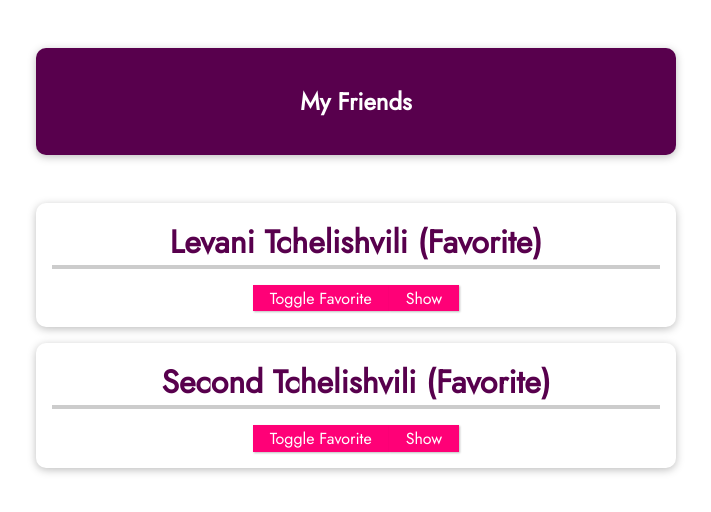
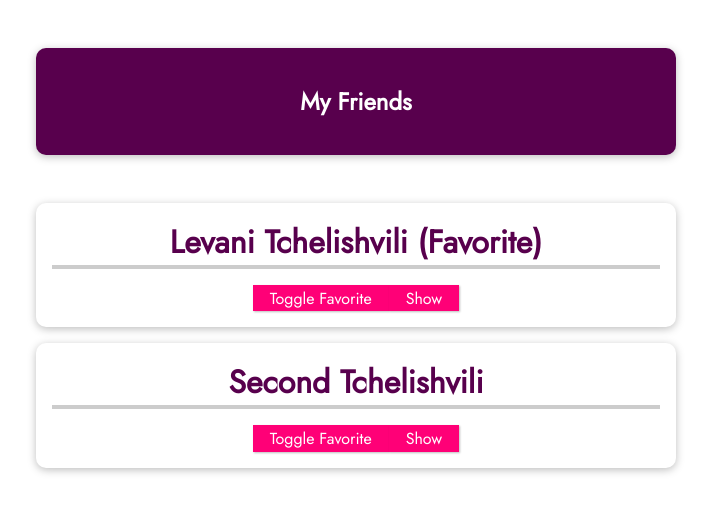
Before and after one commit to ltchelishvili1/vue-course, a Vue app in the folder vue-first-project/: page / in a window 1280 px wide. Shown: the top 512 px of the page, without its empty margins (284-995 px from the left). Built offline with nearby package versions, Linux system fonts and the light colour scheme.

Commit message:
refactor: toggle isfavorite using emit

```diff
--- a/vue-first-project/src/App.vue
+++ b/vue-first-project/src/App.vue
@@ -5,10 +5,12 @@
       <friend-contact
         v-for="friend in friends"
         :key="friend.id"
+        :id="friend.id"
         :name="friend.name"
         :phone-number="friend.phone"
         :email-address="friend.phone"
-        v-bind:is-favorite="true"
+        v-bind:is-favorite="friend.isFavorite"
+        @toggle-favorite="toggleFavoriteStatus"
       ></friend-contact>
     </ul>
   </section>
@@ -26,15 +28,25 @@
           name: "Levani Tchelishvili",
           phone: "557700447",
           email: "tchelishvililevani@gmail.com",
+          isFavorite: true,
         },
         {
           id: "second",
           name: "Second Tchelishvili",
           phone: "555555555",
           email: "test@gmail.com",
+          isFavorite: false,
         },
       ],
     };
+  },
+  methods: {
+    toggleFavoriteStatus(friendId) {
+      const identifiedFriend = this.friends.find(
+        (friend) => friend.id === friendId
+      );
+      identifiedFriend.isFavorite = !identifiedFriend.isFavorite;
+    },
   },
 };
 </script>
--- a/vue-first-project/src/components/FriendContact.vue
+++ b/vue-first-project/src/components/FriendContact.vue
@@ -1,6 +1,6 @@
 <template>
   <li>
-    <h2>{{ name }} {{ friendIsFavorite ? "(Favorite)" : "" }}</h2>
+    <h2>{{ name }} {{ isFavorite ? "(Favorite)" : "" }}</h2>
     <button @click="toggleFavorite">Toggle Favorite</button>
     <button @click="toggleDetails">
       {{ detailsAreVisible ? "Hide" : "Show" }}
@@ -16,6 +16,10 @@
 export default {
   //  props: ["name", "phoneNumber", "emailAddress", "isFavorite"],
   props: {
+    id:{
+      type: String,
+      required: true
+    },
     name: {
       type: String,
       required: true,
@@ -40,7 +44,6 @@
   data() {
     return {
       detailsAreVisible: false,
-      friendIsFavorite: this.isFavorite,
     };
   },
   methods: {
@@ -48,7 +51,7 @@
       this.detailsAreVisible = !this.detailsAreVisible;
     },
     toggleFavorite() {
-      this.friendIsFavorite = !this.friendIsFavorite;
+      this.$emit('toggle-favorite', this.id );
     },
   },
 };
```
